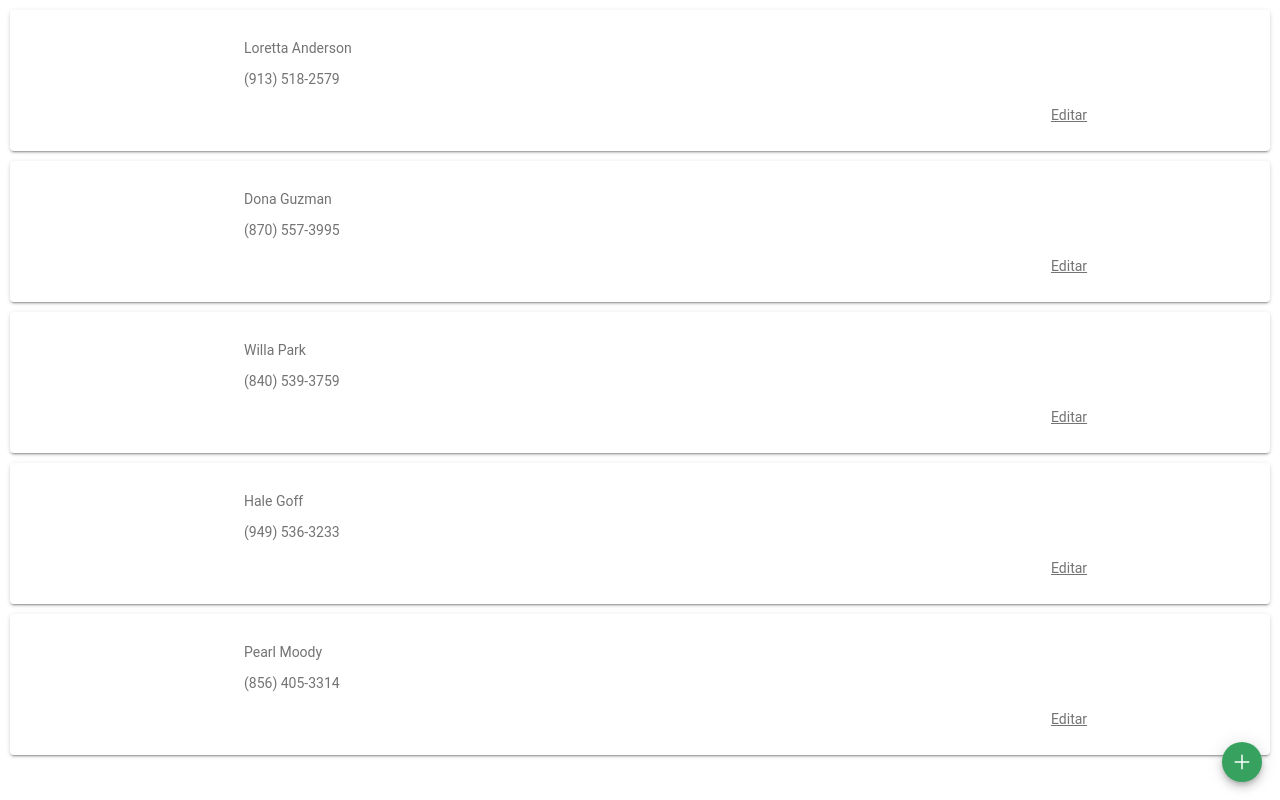
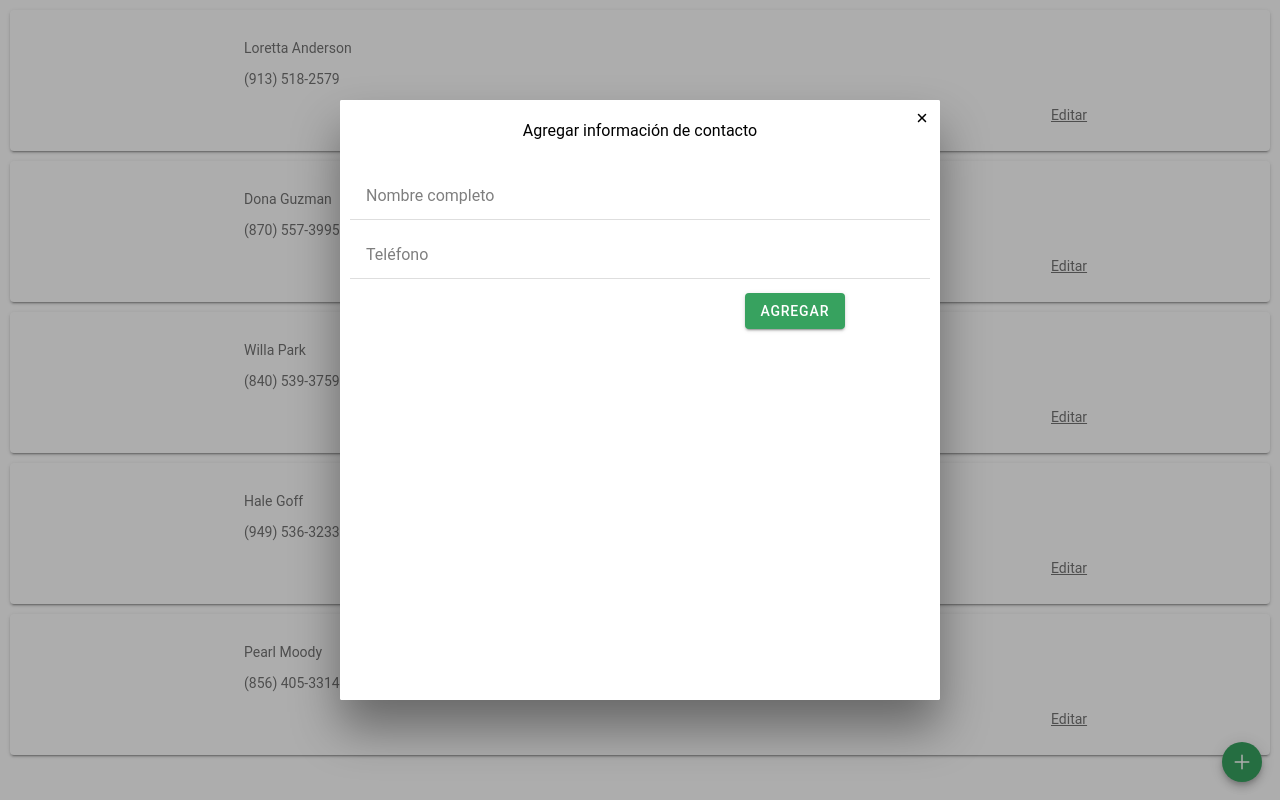
Before and after one commit to EmmanuelYupit/puntos-seguros, a React (Create React App) app: page /contacts in a window 1280 px wide. Both pictures are taken after a click on the element 1242 px from the left and 762 px from the top of the page. Built offline with nearby package versions, Linux system fonts and the light colour scheme.

Commit message:
contact view done

```diff
--- /dev/null
+++ b/src/components/ContactForm/index.js
@@ -0,0 +1,58 @@
+import React from "react";
+import {
+  IonContent,
+  IonInput,
+  IonGrid,
+  IonRow,
+  IonCol,
+  IonItem,
+  IonIcon
+} from "@ionic/react";
+import { close } from "ionicons/icons";
+import { IonButtonFromIonic, Title, CloseIcon } from "./index.styled";
+
+const ContactForm = ({ addContact, toggleModal }) => {
+  let contact = { name: "", phone: "" };
+  const handleChange = ({ target }) => {
+    const { name, value } = target;
+    contact[name] = value;
+  };
+  return (
+    <IonContent>
+      <IonGrid>
+        <Title>Agregar información de contacto</Title>
+        <CloseIcon icon={close} onClick={() => toggleModal()} />
+        <IonRow>
+          <IonCol size="12"></IonCol>
+          <IonCol size="12">
+            <IonItem>
+              <IonInput
+                type="text"
+                name="name"
+                placeholder="Nombre completo"
+                onIonChange={handleChange}
+              ></IonInput>
+            </IonItem>
+          </IonCol>
+          <IonCol size="12">
+            <IonItem>
+              <IonInput
+                type="number"
+                name="phone"
+                placeholder="Teléfono"
+                onIonChange={handleChange}
+              ></IonInput>
+            </IonItem>
+          </IonCol>
+          <IonCol size="12" offset="8">
+            <IonButtonFromIonic onClick={() => addContact(contact)}>
+              Agregar
+            </IonButtonFromIonic>
+          </IonCol>
+        </IonRow>
+      </IonGrid>
+    </IonContent>
+  );
+};
+
+export default ContactForm;
--- /dev/null
+++ b/src/components/ContactForm/index.styled.js
@@ -0,0 +1,16 @@
+import styled from "styled-components";
+import { IonButton, IonIcon } from "@ionic/react";
+
+export const IonButtonFromIonic = styled(IonButton)`
+  --background: #37a25f;
+`;
+
+export const Title = styled.p`
+  text-align: center;
+`;
+
+export const CloseIcon = styled(IonIcon)`
+  position: absolute;
+  top: 10px;
+  right: 10px;
+`;
--- a/src/components/FabButton/index.js
+++ b/src/components/FabButton/index.js
@@ -3,10 +3,10 @@ import { IonFab, IonIcon } from "@ionic/react";
 import { add } from "ionicons/icons";
 import { FabButtonFromIonic } from "./index.style";
 
-const FabButton = () => {
+const FabButton = ({ toggleModal }) => {
   return (
     <IonFab vertical="bottom" horizontal="end" slot="fixed">
-      <FabButtonFromIonic size="small">
+      <FabButtonFromIonic size="small" onClick={() => toggleModal()}>
         <IonIcon icon={add} />
       </FabButtonFromIonic>
     </IonFab>
--- a/src/pages/Contacts.js
+++ b/src/pages/Contacts.js
@@ -1,18 +1,16 @@
 import React, { Component } from "react";
-import { IonContent } from "@ionic/react";
+import { IonContent, IonModal } from "@ionic/react";
 import ContactList from "../components/ContactList/index";
 import FabButton from "../components/FabButton/index";
+import ContactForm from "../components/ContactForm/index";
 
 class Contacts extends Component {
   constructor(props) {
     super(props);
     this.state = {
-      pagina: "Contacts"
-    };
-  }
-
-  render() {
-    const contacts = [
+      pagina: "Contacts",
+      showModal: false,
+      contacts: [
         {
           name: "Loretta Anderson",
           phone: "(913) 518-2579"
@@ -33,11 +31,29 @@ class Contacts extends Component {
           name: "Pearl Moody",
           phone: "(856) 405-3314"
         }
-    ];
+      ]
+    };
+  }
+
+  toggleModal = () => {
+    this.setState({ showModal: !this.state.showModal });
+  };
+
+  addContact = contact => {
+    this.toggleModal();
+  };
+
+  render() {
     return (
       <IonContent>
-        <ContactList contacts={contacts}></ContactList>
-        <FabButton />
+        <ContactList contacts={this.state.contacts}></ContactList>
+        <IonModal isOpen={this.state.showModal}>
+          <ContactForm
+            addContact={this.addContact}
+            toggleModal={this.toggleModal}
+          />
+        </IonModal>
+        <FabButton toggleModal={this.toggleModal} />
       </IonContent>
     );
   }
```
Lines whose indentation alone changed are shown as unchanged.
